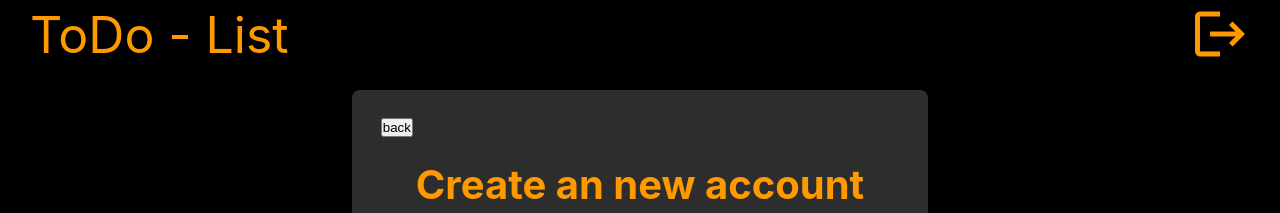
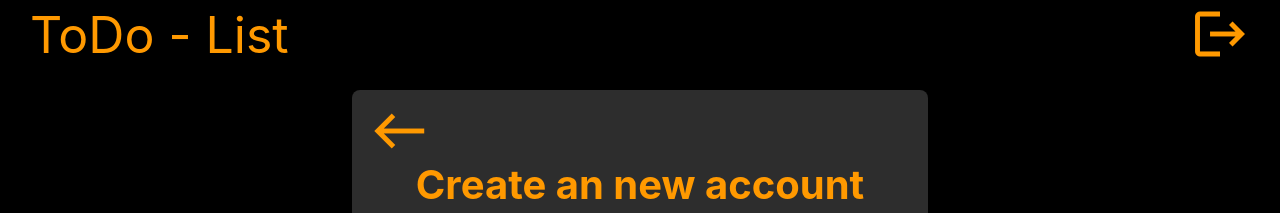
Before and after one commit to karol-ciolczyk/ult-sys-review-app, a React (Create React App) app: page /signup in a window 1280 px wide. Shown: the top 213 px of the page. Built offline with nearby package versions, Linux system fonts and the light colour scheme.

Commit message:
return button in Signupform.js corrected

```diff
--- a/src/components/LoginForm.js
+++ b/src/components/LoginForm.js
@@ -36,7 +36,6 @@ export const Loginform = function (props) {
         if (!response.ok) {
           throw TypeError(data.message[0].messages[0].message);
         }
-        // console.log(response, data.jwt);
         props.setIsProgress(false);
         localStorage.setItem("jwt", `${data.jwt}`);
         props.setJwt(data.jwt);
@@ -69,10 +68,8 @@ export const Loginform = function (props) {
         <p>
           <span className={style.text}> or </span>
         </p>
-        <Link to="/signup" style={{ textDecoration: "none" }}>
-          <a href="#" className={style.link}>
-            <span> create an account </span>
-          </a>
+        <Link to="/signup" href="#" className={style.link}>
+          <span> create an account </span>
         </Link>
       </div>
     </div>
--- a/src/components/SignUpForm.js
+++ b/src/components/SignUpForm.js
@@ -1,4 +1,5 @@
 import React, { useState } from "react";
+import { Link } from "react-router-dom";
 import { Button } from "./Button";
 
 import style from "./SignUpForm.module.css";
@@ -44,7 +45,11 @@ export const SignUpForm = function () {
 
   return (
     <div className={style.SignUpForm}>
-      <button className={style.buttonBack}> back </button>
+      <Link to="/">
+        <div className={style.buttonBack}>
+          <span class="material-icons">west</span>
+        </div>
+      </Link>
       <h1 className={style.header}> Create an new account </h1>
       <form className={style.form} onSubmit={onSubmitHandler}>
         <input
--- a/src/components/SignUpForm.module.css
+++ b/src/components/SignUpForm.module.css
@@ -6,8 +6,8 @@
 }
 .buttonBack {
   position: absolute;
-  top: 5%;
-  left: 5%;
+  top: 2%;
+  left: 3%;
   cursor: pointer;
 }
 .form {
```
